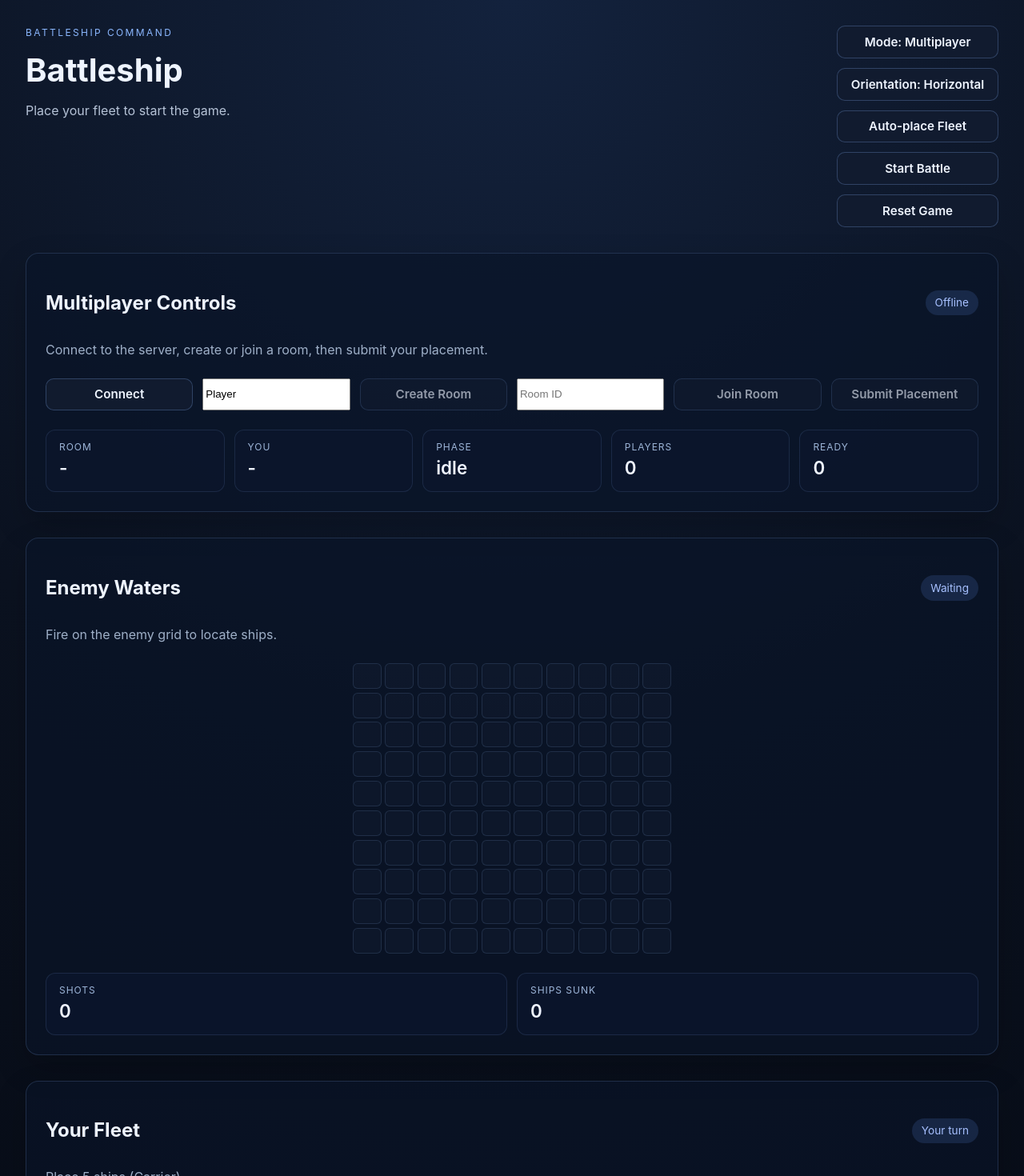
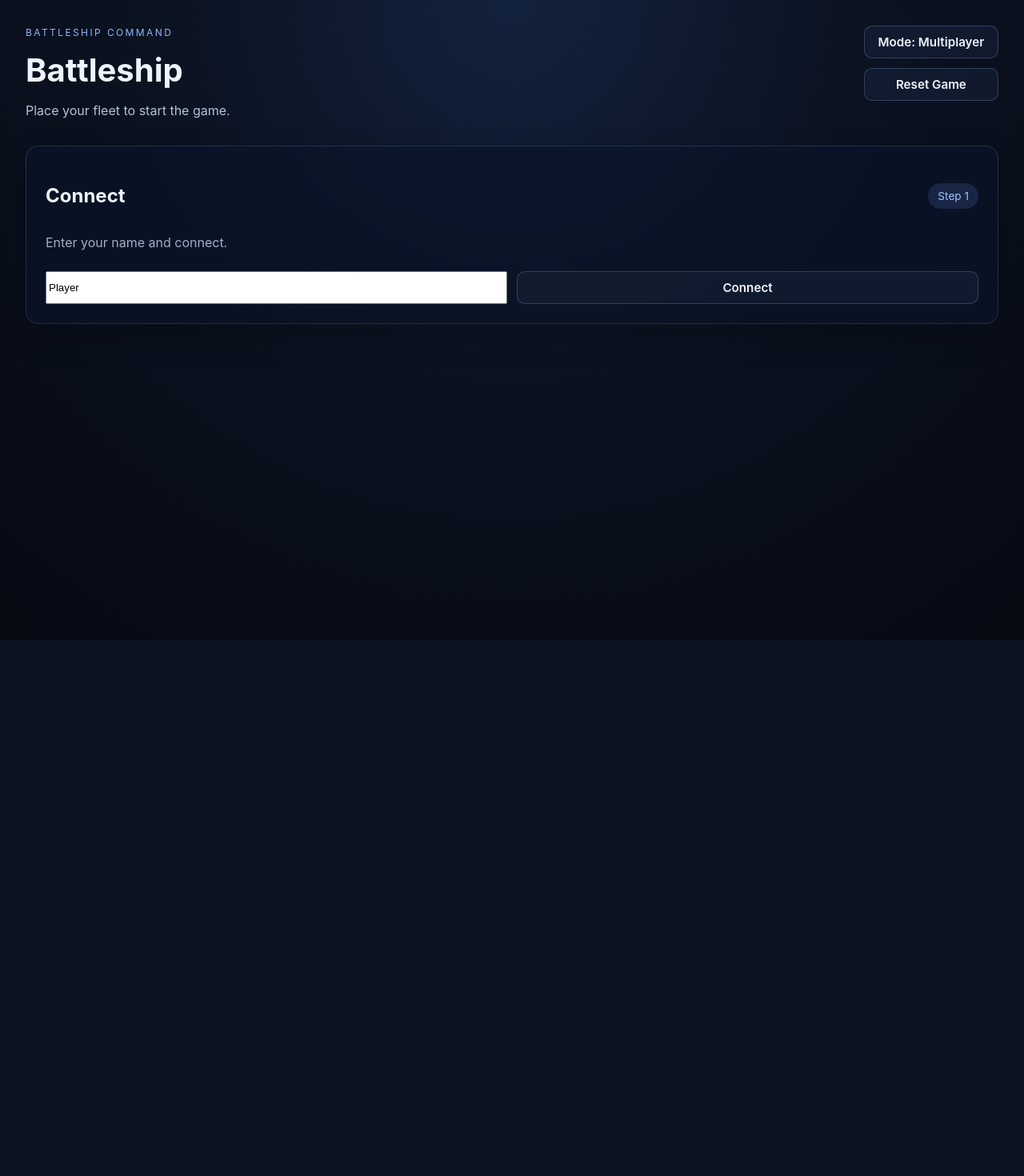
Before and after one commit to kasteion/ai-devtools-zoomcamp-2005-project, a React app in the folder frontend/: page / in a window 1280 px wide. Shown: the top 1470 px of the page at 80% size. After the commit the page ends 800 px from the top, so only its background shows below. Built offline with nearby package versions, Linux system fonts and the light colour scheme; the HTML template or start-up script is replaced by a standard one.

Commit message:
game start flow

```diff
--- a/frontend/package.json
+++ b/frontend/package.json
@@ -12,7 +12,8 @@
   "dependencies": {
     "react": "^19.2.0",
     "react-dom": "^19.2.0",
-    "socket.io-client": "^4.7.5"
+    "socket.io-client": "^4.7.5",
+    "unique-names-generator": "^4.7.1"
   },
   "devDependencies": {
     "@eslint/js": "^9.39.1",
--- a/frontend/src/App.jsx
+++ b/frontend/src/App.jsx
@@ -189,6 +189,18 @@ function App() {
   const isMyTurn = isMultiplayer
     ? activePlayerId && playerId && activePlayerId === playerId
     : currentTurn === "player";
+  const isPlayerReady = roomPlayers.find((p) => p.playerId === playerId)?.ready;
+  const multiplayerScreen = !isMultiplayer
+    ? "local"
+    : !isConnected
+    ? "connect"
+    : !isInRoom
+    ? "lobby"
+    : roomPhase === "playing" || roomPhase === "finished"
+    ? "play"
+    : isPlayerReady
+    ? "waiting"
+    : "place";
 
   const playerStats = useMemo(
     () => (player ? calculateStats(player) : null),
@@ -561,6 +573,7 @@ function App() {
           <p className="status">{message}</p>
           {errorMessage && <p className="status">Last error: {errorMessage}</p>}
         </div>
+        {!isMultiplayer ? (
           <div className="controls">
             <button
               type="button"
@@ -586,39 +599,52 @@ function App() {
               Reset Game
             </button>
           </div>
-      </header>
-
-      {isMultiplayer && (
-        <section className="panel">
-          <div className="panel-header">
-            <h2>Multiplayer Controls</h2>
-            <span className="turn-indicator">
-              {isConnected ? "Connected" : "Offline"}
-            </span>
-          </div>
-          <p className="panel-subtitle">
-            Connect to the server, create or join a room, then submit your
-            placement.
-          </p>
+        ) : (
           <div className="controls">
             <button
               type="button"
-              onClick={handleConnect}
-              disabled={isConnected}
+              onClick={() => setIsMultiplayer((prev) => !prev)}
+              disabled={!!player || isInRoom || isConnected}
             >
-              Connect
+              Mode: {isMultiplayer ? "Multiplayer" : "Local"}
             </button>
+            <button type="button" onClick={handleReset}>
+              Reset Game
+            </button>
+          </div>
+        )}
+      </header>
+
+      {isMultiplayer && multiplayerScreen === "connect" && (
+        <section className="panel">
+          <div className="panel-header">
+            <h2>Connect</h2>
+            <span className="turn-indicator">Step 1</span>
+          </div>
+          <p className="panel-subtitle">Enter your name and connect.</p>
+          <div className="controls">
             <input
               type="text"
               value={playerName}
               onChange={(event) => setPlayerName(event.target.value)}
               placeholder="Player name"
             />
-            <button
-              type="button"
-              onClick={handleCreateRoom}
-              disabled={!isConnected}
-            >
+            <button type="button" onClick={handleConnect}>
+              Connect
+            </button>
+          </div>
+        </section>
+      )}
+
+      {isMultiplayer && multiplayerScreen === "lobby" && (
+        <section className="panel">
+          <div className="panel-header">
+            <h2>Room Lobby</h2>
+            <span className="turn-indicator">Step 2</span>
+          </div>
+          <p className="panel-subtitle">Create a new room or join one.</p>
+          <div className="controls">
+            <button type="button" onClick={handleCreateRoom}>
               Create Room
             </button>
             <input
@@ -627,29 +653,50 @@ function App() {
               onChange={(event) => setRoomIdInput(event.target.value)}
               placeholder="Room ID"
             />
-            <button
-              type="button"
-              onClick={handleJoinRoom}
-              disabled={!isConnected || !roomIdInput}
-            >
+            <button type="button" onClick={handleJoinRoom}>
               Join Room
+            </button>
+          </div>
+        </section>
+      )}
+
+      {isMultiplayer && multiplayerScreen === "place" && (
+        <section className="panel">
+          <div className="panel-header">
+            <h2>Place Your Fleet</h2>
+            <span className="turn-indicator">Step 3</span>
+          </div>
+          <p className="panel-subtitle">
+            Place all ships, then submit your placement.
+          </p>
+          <div className="controls">
+            <button type="button" onClick={handleToggleOrientation}>
+              Orientation: {orientation === "H" ? "Horizontal" : "Vertical"}
+            </button>
+            <button type="button" onClick={handleAutoPlace}>
+              Auto-place Fleet
             </button>
             <button
               type="button"
               onClick={handleSubmitPlacement}
-              disabled={!isConnected || !isInRoom}
+              disabled={!isReadyToSubmit}
             >
               Submit Placement
             </button>
           </div>
+        </section>
+      )}
+
+      {isMultiplayer && multiplayerScreen === "waiting" && (
+        <section className="panel">
+          <div className="panel-header">
+            <h2>Waiting Room</h2>
+            <span className="turn-indicator">Step 4</span>
+          </div>
+          <p className="panel-subtitle">Waiting for opponent to place ships.</p>
           <div className="stats">
             <Stat label="Room" value={roomId ?? "-"} />
-            <Stat label="You" value={playerId ?? "-"} />
-            <Stat label="Phase" value={roomPhase} />
-            <Stat
-              label="Players"
-              value={roomPlayers.length > 0 ? roomPlayers.length : 0}
-            />
+            <Stat label="Players" value={roomPlayers.length} />
             <Stat
               label="Ready"
               value={roomPlayers.filter((p) => p.ready).length}
@@ -663,50 +710,35 @@ function App() {
         </div>
       )}
 
+      {!isMultiplayer && (
         <main className="layout">
-        {(computer || isMultiplayer) && (
+          {computer && (
             <section className="panel">
               <div className="panel-header">
                 <h2>Enemy Waters</h2>
                 <span className="turn-indicator">
-                {isMultiplayer
-                  ? isMyTurn
-                    ? "Your turn"
-                    : "Waiting"
-                  : currentTurn === "computer"
-                  ? "Computer turn"
-                  : "Ready"}
+                  {currentTurn === "computer" ? "Computer turn" : "Ready"}
                 </span>
               </div>
               <p className="panel-subtitle">
                 Fire on the enemy grid to locate ships.
               </p>
               <div className="board">
-              {(isMultiplayer ? createEmptyBoard() : computer?.board)?.map(
-                (row, rowIndex) => (
+                {computer?.board.map((row, rowIndex) => (
                   <div className="row" key={`enemy-row-${rowIndex}`}>
                     {row.map((cell, colIndex) => (
                       <button
                         key={`enemy-${getCellKey(rowIndex, colIndex)}`}
                         type="button"
-                        className={`cell ${
-                          isMultiplayer
-                            ? getEnemyCellStatus(rowIndex, colIndex)
-                            : getCellStatus(cell, true)
-                        }`}
+                        className={`cell ${getCellStatus(cell, true)}`}
                         onClick={() => handlePlayerShot(rowIndex, colIndex)}
-                        disabled={
-                          isMultiplayer
-                            ? !isInRoom || winner || !isMyTurn
-                            : !player || winner || currentTurn !== "player"
-                        }
+                        disabled={!player || winner || currentTurn !== "player"}
                       />
                     ))}
                   </div>
-                )
-              )}
+                ))}
               </div>
-            {computerStats && !isMultiplayer && (
+              {computerStats && (
                 <div className="stats">
                   <Stat label="Hits" value={computerStats.hits} />
                   <Stat label="Misses" value={computerStats.misses} />
@@ -716,15 +748,12 @@ function App() {
                     label="Ships remaining"
                     value={computerStats.shipsRemaining}
                   />
-                <Stat label="Ships placed" value={computerStats.shipsPlaced} />
+                  <Stat
+                    label="Ships placed"
+                    value={computerStats.shipsPlaced}
+                  />
                   <Stat label="Turns taken" value={computer.turns} />
                   <Stat label="Ships to place" value={0} />
-              </div>
-            )}
-            {(isMultiplayer || !computerStats) && (
-              <div className="stats">
-                <Stat label="Shots" value={enemyFog.shots.length} />
-                <Stat label="Ships sunk" value={enemyFog.shipsSunk} />
                 </div>
               )}
             </section>
@@ -768,7 +797,7 @@ function App() {
                 </div>
               ))}
             </div>
-          {playerStats && !isMultiplayer && (
+            {playerStats && (
               <div className="stats">
                 <Stat label="Hits" value={playerStats.hits} />
                 <Stat label="Misses" value={playerStats.misses} />
@@ -783,16 +812,8 @@ function App() {
                 <Stat label="Ships to place" value={0} />
               </div>
             )}
-          {(isMultiplayer || !playerStats) && (
+            {!playerStats && (
               <div className="stats">
-              {isMultiplayer ? (
-                <>
-                  <Stat label="Hits taken" value={selfGrid.hits.length} />
-                  <Stat label="Misses" value={selfGrid.misses.length} />
-                  <Stat label="Ships" value={selfGrid.ships.length} />
-                </>
-              ) : (
-                <>
                 <Stat label="Ships placed" value={currentShipIndex} />
                 <Stat
                   label="Ships remaining to place"
@@ -802,12 +823,84 @@ function App() {
                   label="Orientation"
                   value={orientation === "H" ? "Horizontal" : "Vertical"}
                 />
-                </>
-              )}
               </div>
             )}
           </section>
         </main>
+      )}
+
+      {isMultiplayer && multiplayerScreen === "play" && (
+        <main className="layout">
+          <section className="panel">
+            <div className="panel-header">
+              <h2>Enemy Waters</h2>
+              <span className="turn-indicator">
+                {isMyTurn ? "Your turn" : "Waiting"}
+              </span>
+            </div>
+            <p className="panel-subtitle">
+              Fire on the enemy grid to locate ships.
+            </p>
+            <div className="board">
+              {createEmptyBoard().map((row, rowIndex) => (
+                <div className="row" key={`enemy-row-${rowIndex}`}>
+                  {row.map((cell, colIndex) => (
+                    <button
+                      key={`enemy-${getCellKey(rowIndex, colIndex)}`}
+                      type="button"
+                      className={`cell ${getEnemyCellStatus(
+                        rowIndex,
+                        colIndex
+                      )}`}
+                      onClick={() => handlePlayerShot(rowIndex, colIndex)}
+                      disabled={!isInRoom || winner || !isMyTurn}
+                    />
+                  ))}
+                </div>
+              ))}
+            </div>
+            <div className="stats">
+              <Stat label="Shots" value={enemyFog.shots.length} />
+              <Stat label="Ships sunk" value={enemyFog.shipsSunk} />
+            </div>
+          </section>
+
+          <section className="panel">
+            <div className="panel-header">
+              <h2>Your Fleet</h2>
+              <span className="turn-indicator">
+                {isMyTurn ? "Your" : "Their"} turn
+              </span>
+            </div>
+            <p className="panel-subtitle">
+              Defend your ships and track incoming fire.
+            </p>
+            <div className="board">
+              {placement.board.map((row, rowIndex) => (
+                <div className="row" key={`player-row-${rowIndex}`}>
+                  {row.map((cell, colIndex) => (
+                    <button
+                      key={`player-${getCellKey(rowIndex, colIndex)}`}
+                      type="button"
+                      className={`cell ${getSelfCellStatus(
+                        rowIndex,
+                        colIndex,
+                        cell
+                      )}`}
+                      disabled
+                    />
+                  ))}
+                </div>
+              ))}
+            </div>
+            <div className="stats">
+              <Stat label="Hits taken" value={selfGrid.hits.length} />
+              <Stat label="Misses" value={selfGrid.misses.length} />
+              <Stat label="Ships" value={selfGrid.ships.length} />
+            </div>
+          </section>
+        </main>
+      )}
 
       {player && computer && currentTurn === "computer" && !winner && (
         <div className="computer-turn">
```
Also changed, not shown: 1 other file (tests, documents, lock files or other folders). Lines whose indentation alone changed are shown as unchanged.
